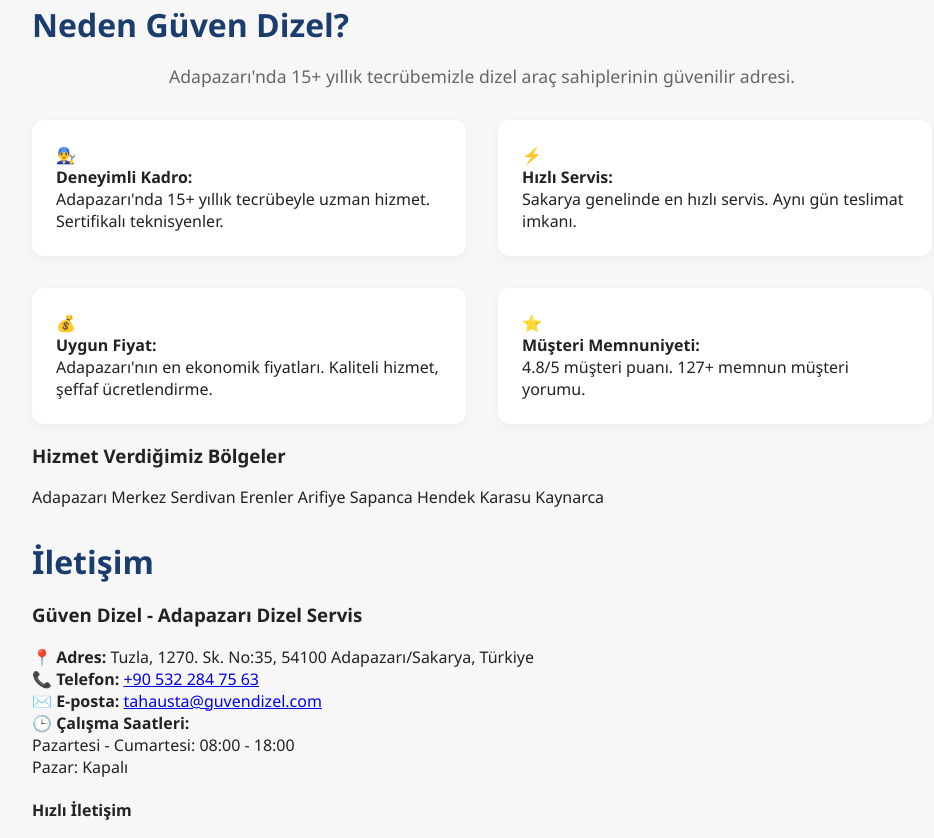
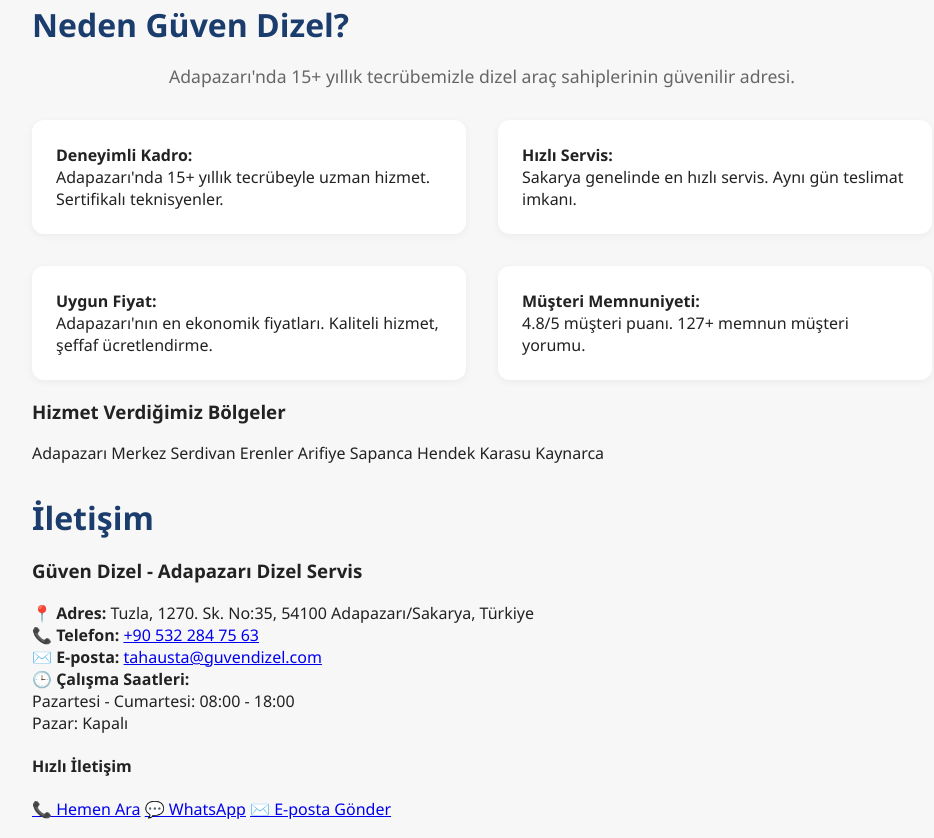
Before and after one commit to RehaDiscioglu/guvendizelcom, a website: page index.html in a window 1280 px wide. Shown: the part 1045-1883 px from the top of the page, without its empty margins (158-1092 px from the left). Drawn offline with Linux system fonts and the light colour scheme.

Commit message:
Remove emojis from Neden Güven Dizel section

```diff
--- a/index.html
+++ b/index.html
@@ -226,19 +226,15 @@
       <p class="section-intro">Adapazarı'nda 15+ yıllık tecrübemizle dizel araç sahiplerinin güvenilir adresi.</p>
       <ul class="why">
         <li>
-          <div class="why-icon">👨‍🔧</div>
           <strong>Deneyimli Kadro:</strong> Adapazarı'nda 15+ yıllık tecrübeyle uzman hizmet. Sertifikalı teknisyenler.
         </li>
         <li>
-          <div class="why-icon">⚡</div>
           <strong>Hızlı Servis:</strong> Sakarya genelinde en hızlı servis. Aynı gün teslimat imkanı.
         </li>
         <li>
-          <div class="why-icon">💰</div>
           <strong>Uygun Fiyat:</strong> Adapazarı'nın en ekonomik fiyatları. Kaliteli hizmet, şeffaf ücretlendirme.
         </li>
         <li>
-          <div class="why-icon">⭐</div>
           <strong>Müşteri Memnuniyeti:</strong> 4.8/5 müşteri puanı. 127+ memnun müşteri yorumu.
         </li>
       </ul>
```
